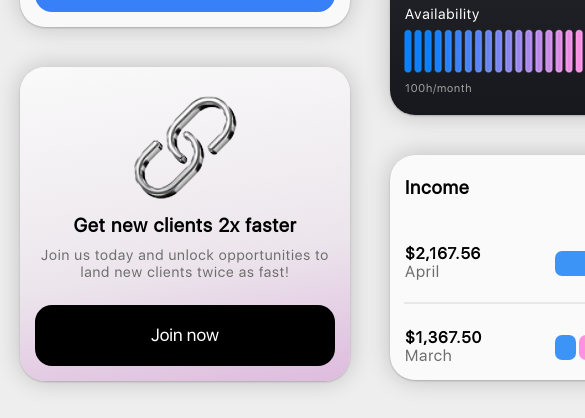
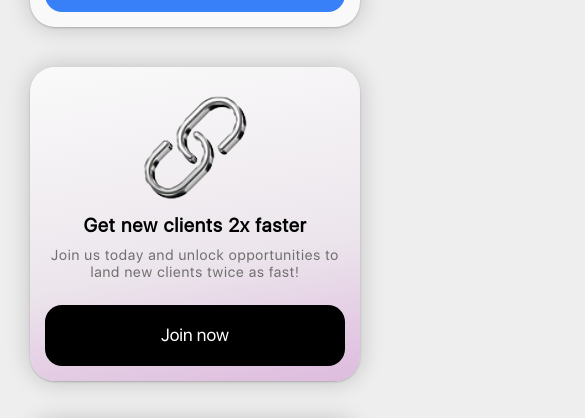
Before and after one commit to leoito88/masonry-grid-boxes, a plain HTML site: page index.html in a window 390 px wide. Shown: the part 397-815 px from the top of the page, 585 px wide, since content can reach past the window. Drawn offline with Linux system fonts and the light colour scheme.

Commit message:
Se agregó MediaQuery para ver en celular. Finalización del trabajo

```diff
--- a/css/styles.css
+++ b/css/styles.css
@@ -21,6 +21,14 @@ body{
     margin: 0px auto;
     columns: 2;
     column-gap: 40px;
+}
+
+@media(max-width:768px) {
+    .container{
+        display: flex;
+        flex-direction: column;
+    }
+
 }
 
 .social, .join-now, .stats, .income{
@@ -370,6 +378,7 @@ select:hover{
     align-items: center;
     flex-direction: column;
     box-shadow: 0px 0px 25px rgba(0, 0, 0, 0.2), 0px 1px 2px rgba(0, 0, 0, 0.2);
+    align-self: end;
 }
 
 .join-now img{
@@ -425,6 +434,7 @@ select:hover{
     padding: 15px;
     border-radius: 25px;
     box-shadow: 0px 0px 25px rgba(0, 0, 0, 0.2), 0px 1px 2px rgba(0, 0, 0, 0.2);
+    align-self: end;
 }
 
 .income .tittle{
```
